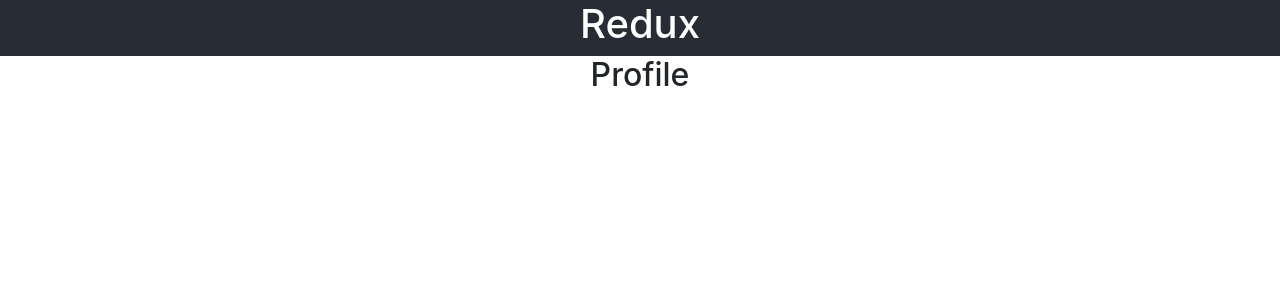
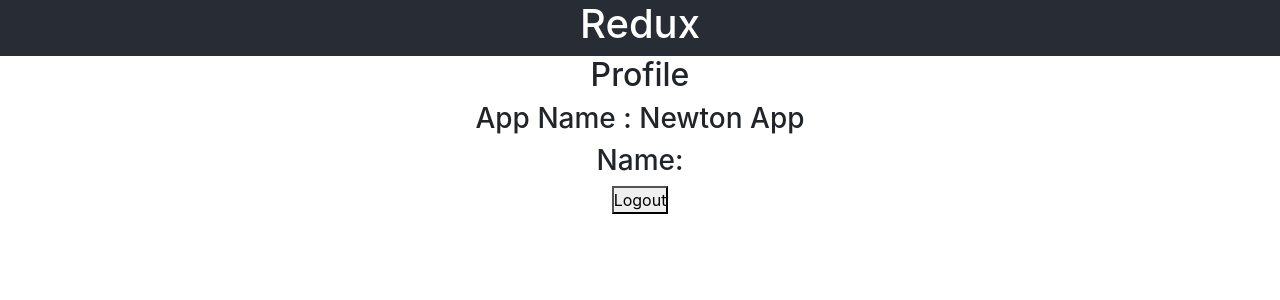
Before and after one commit to rkhubgit/Redux_Basic, a React (Create React App) app: page / in a window 1280 px wide. Both pictures are taken after a click on the button "Login". Shown: the top 300 px of the page. Built offline with nearby package versions, Linux system fonts and the light colour scheme.

Commit message:
authReducer-redux

```diff
--- a/src/ReduxFolder/Redux.js
+++ b/src/ReduxFolder/Redux.js
@@ -31,14 +31,26 @@ export const UpdateLoginState = () => {
 // createing the initial state of the redux store
 
 const iniVal = {
+    AppName: "Newton App",
     isLoggedIn : false,
+    name: 'default'
 }
 
 // creatint the reducer function of the redux store
 const appReducer = (initialValue = iniVal, action) => {
     if(action.type === "update-login-state"){
         return {
-            isLoggedIn: true
+            isLoggedIn: true,
+            name: action.payload,
+            AppName: "Newton App"
+        }
+    }
+
+    if(action.type === "logout"){
+        return{
+            ...initialValue,
+            isLoggedIn: false,
+            name: 'default'
         }
     }
     return initialValue;
--- a/src/components/Login.jsx
+++ b/src/components/Login.jsx
@@ -37,7 +37,8 @@ export const Login = () => {
     const LoginUser = (e) => {
         e.preventDefault();
         dispatchAction({
-            type: 'update-login-state'
+            type: 'update-login-state',
+            payload: nameRef.current.value
         })
     }
 
--- a/src/components/Profile.jsx
+++ b/src/components/Profile.jsx
@@ -25,13 +25,28 @@
 
 
 import React from 'react';
+import { useDispatch, useSelector } from 'react-redux';
 
 
 export const Profile = () => {
+   const UserName =  useSelector((state) => state.name,)
+   const stateee = useSelector((state) => state)
+   console.log(stateee,'state objecttttttt')
+
+   const logoutAction = useDispatch();
+
+   const logoutUser = () => {
+        logoutAction({
+            type: 'logout'
+        })
+   }
 
     return (
     <>
         <h2>Profile</h2>
+        <h3>App Name : {stateee.AppName}</h3>
+        <h3>Name: {UserName} </h3>
+        <button onClick={logoutUser} >Logout</button>
     </>
 
     )
```
